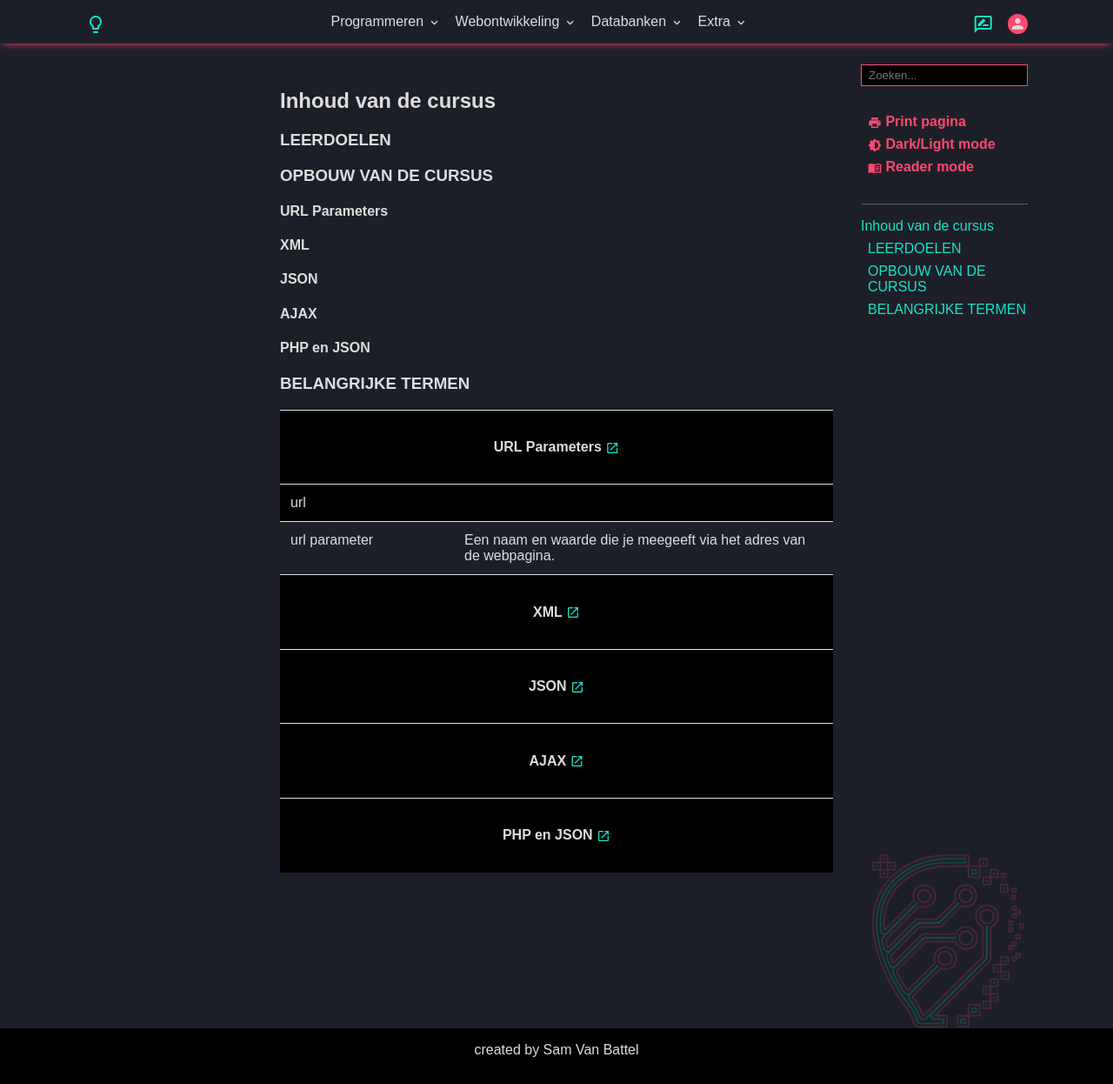
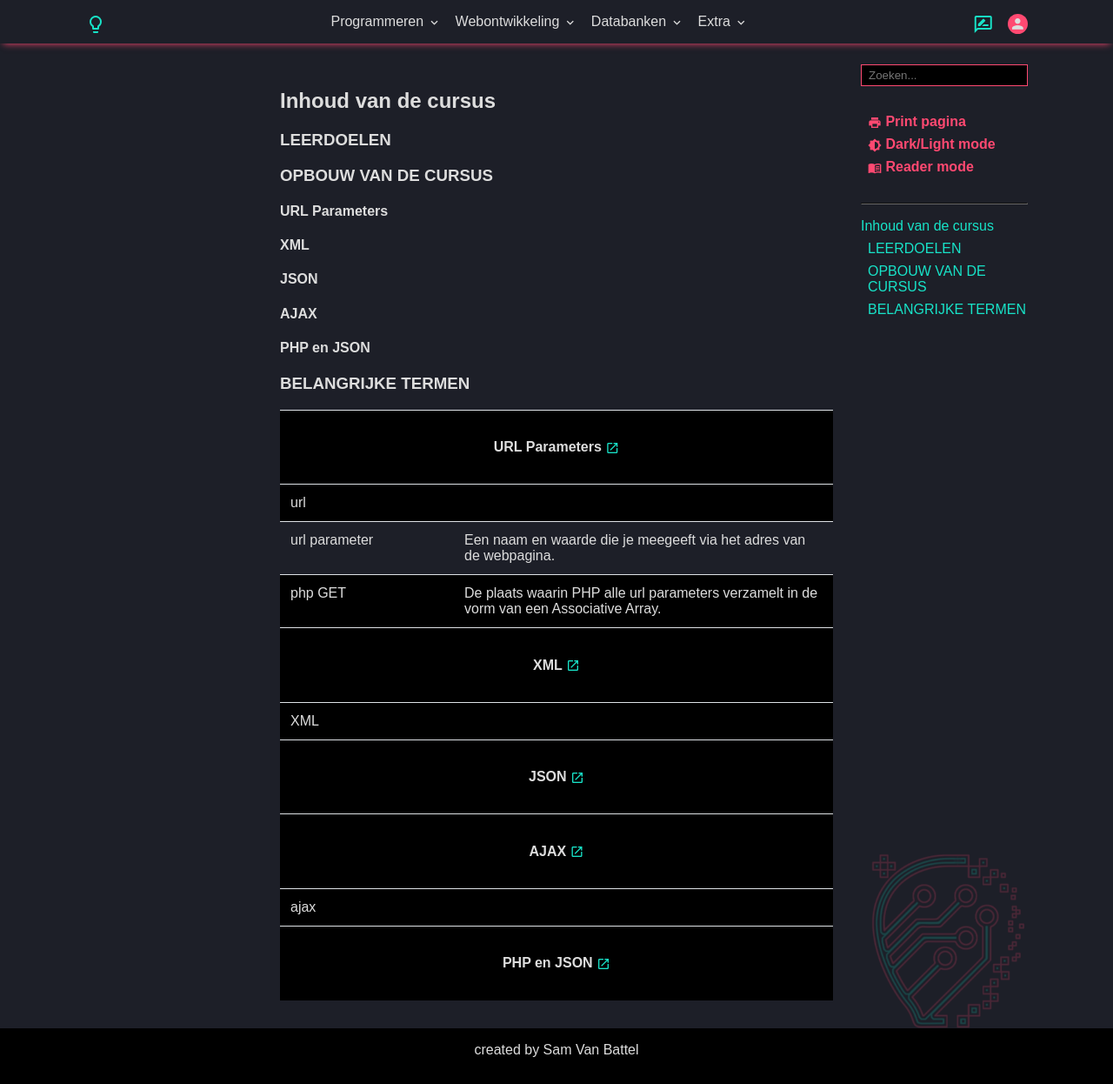
Before and after one commit to T-INFORMATICA/t-informatica.github.io, a Jekyll site: the page built from _courses/webontwikkeling/dynamische-websites/index.md, in a window 1280 px wide and 1246 px high. Shown: the whole window at 87% size. Built offline with Jekyll 4.4.1, drawn with Linux system fonts in a browser that asks for light colours; comment, search, counter and statistics services are not loaded.

Commit message:
course update

```diff
--- a/_courses/webontwikkeling/dynamische-websites/url-parameters.md
+++ b/_courses/webontwikkeling/dynamische-websites/url-parameters.md
@@ -7,6 +7,8 @@ definitions:
    definiton: Het adres van een website.
  - name: url parameter
    definition: Een naam en waarde die je meegeeft via het adres van de webpagina.
+ - name: php GET
+   definition: De plaats waarin PHP alle url parameters verzamelt in de vorm van een Associative Array.
 description:
 ---
 
```
Also changed, not shown: _courses/webontwikkeling/dynamische-websites/ajax.md (+3 -0 lines), _courses/webontwikkeling/dynamische-websites/xml.md (+3 -0 lines).
